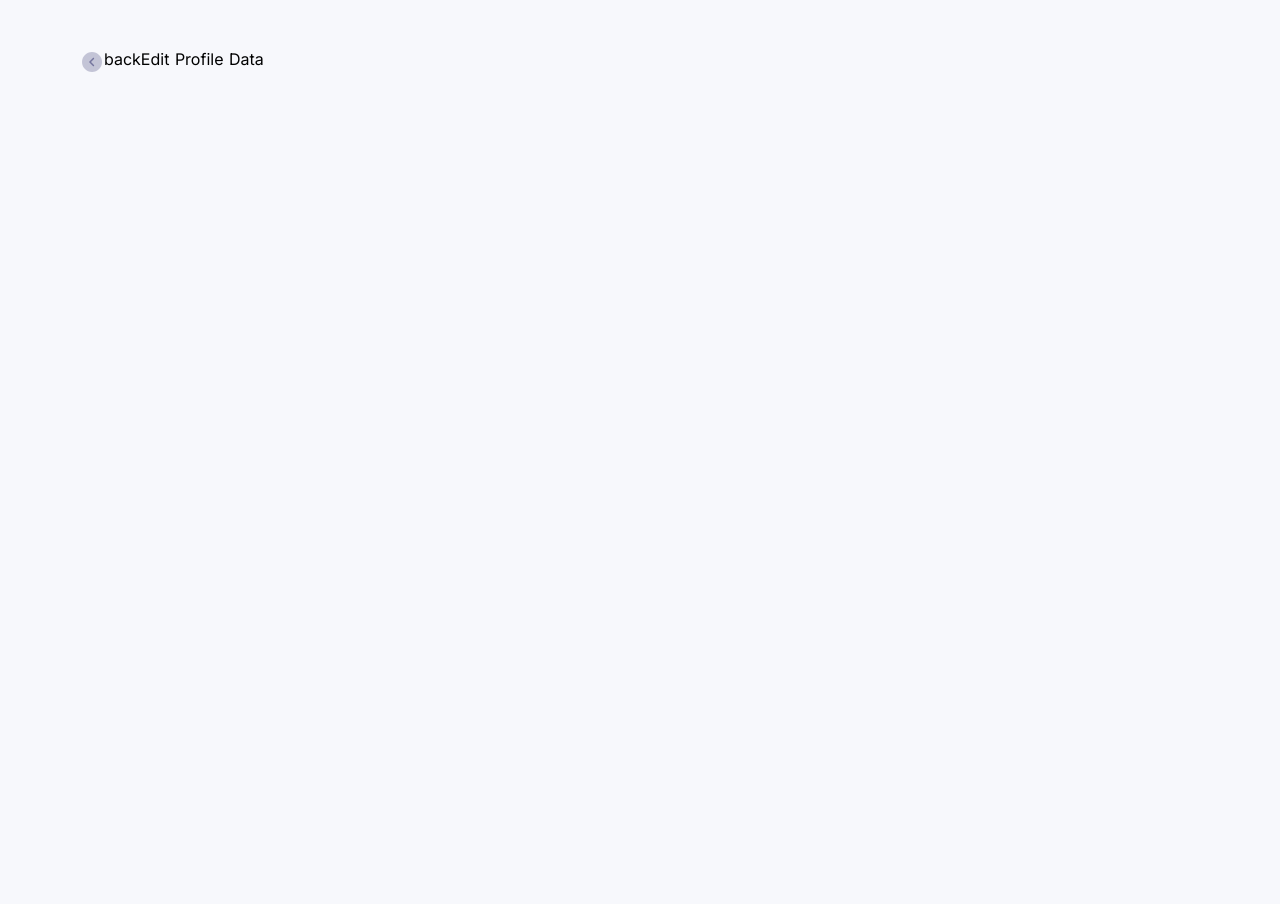
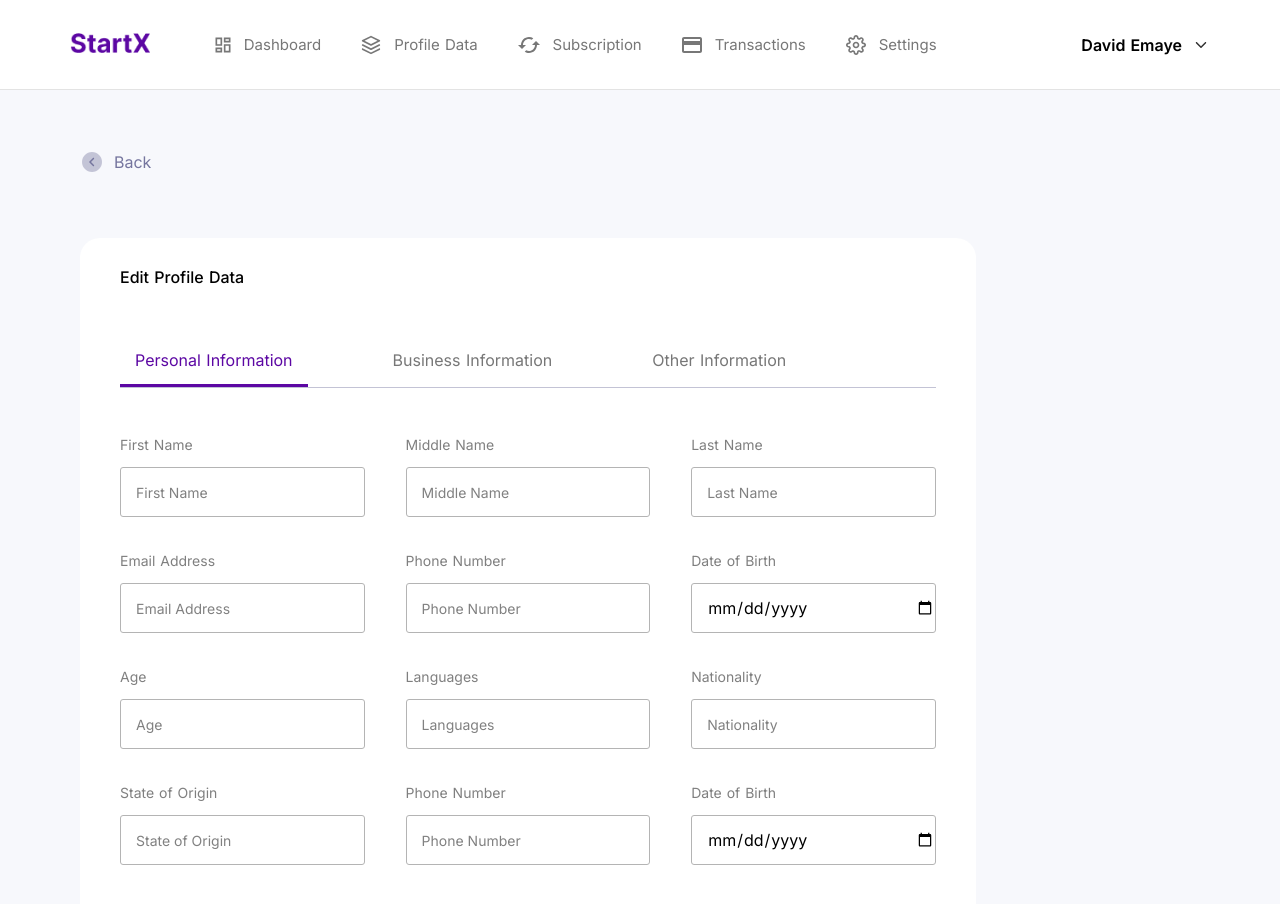
Before and after one commit to Emodot/startx, a Nuxt app: page /profile-data/edit in a window 1280 px wide. Shown: the top 904 px of the page. Before the commit the page ends 800 px from the top, so only its background shows below. Built offline with nearby package versions, Linux system fonts and the light colour scheme.

Commit message:
developing edit page

```diff
--- a/components/Forms/PersonalInfo.vue
+++ b/components/Forms/PersonalInfo.vue
@@ -0,0 +1,123 @@
+<template>
+  <div class="ctn">
+    <div class="row">
+      <div class="input-ctn">
+        <p class="label">
+          First Name
+        </p>
+        <input v-model="first_name" type="text" class="input" placeholder="First Name">
+      </div>
+      <div class="input-ctn">
+        <p class="label">
+          Middle Name
+        </p>
+        <input v-model="middle_name" type="text" class="input" placeholder="Middle Name">
+      </div>
+      <div class="input-ctn">
+        <p class="label">
+          Last Name
+        </p>
+        <input v-model="last_name" type="text" class="input" placeholder="Last Name">
+      </div>
+    </div>
+    <div class="row">
+      <div class="input-ctn">
+        <p class="label">
+          Email Address
+        </p>
+        <input v-model="email" type="text" class="input" placeholder="Email Address">
+      </div>
+      <div class="input-ctn">
+        <p class="label">
+          Phone Number
+        </p>
+        <input v-model="phone" type="text" class="input" placeholder="Phone Number">
+      </div>
+      <div class="input-ctn">
+        <p class="label">
+          Date of Birth
+        </p>
+        <input v-model="dob" type="date" class="input" placeholder="Date of Birth">
+      </div>
+    </div>
+    <div class="row">
+      <div class="input-ctn">
+        <p class="label">
+          Age
+        </p>
+        <input v-model="age" type="text" class="input" placeholder="Age">
+      </div>
+      <div class="input-ctn">
+        <p class="label">
+          Languages
+        </p>
+        <input v-model="languages" type="text" class="input" placeholder="Languages">
+      </div>
+      <div class="input-ctn">
+        <p class="label">
+          Nationality
+        </p>
+        <input v-model="nationality" type="text" class="input" placeholder="Nationality">
+      </div>
+    </div>
+    <div class="row">
+      <div class="input-ctn">
+        <p class="label">
+          State of Origin
+        </p>
+        <input v-model="state" type="text" class="input" placeholder="State of Origin">
+      </div>
+      <div class="input-ctn">
+        <p class="label">
+          Phone Number
+        </p>
+        <input v-model="phone" type="text" class="input" placeholder="Phone Number">
+      </div>
+      <div class="input-ctn">
+        <p class="label">
+          Date of Birth
+        </p>
+        <input v-model="dob" type="date" class="input" placeholder="Date of Birth">
+      </div>
+    </div>
+  </div>
+</template>
+
+<script>
+export default {
+
+}
+</script>
+
+<style scoped>
+.row {
+  display: flex;
+  justify-content: space-between;
+  width: 100%;
+  margin-bottom: 35px;
+}
+
+.input-ctn {
+  flex-basis: 30%;
+}
+
+.label {
+  color: rgba(0, 0, 0, 0.500);
+  margin-bottom: 13px;
+  font-size: 14px;
+}
+
+.input {
+  height: 50px;
+  width: 100%;
+  border: 1px solid #B4B4B4;
+  outline: none;
+  border-radius: 3px;
+  padding-left: 15px;
+}
+
+::placeholder {
+  font-size: 14px;
+  color: #818181;
+}
+</style>
--- a/pages/profile-data/edit.vue
+++ b/pages/profile-data/edit.vue
@@ -1,15 +1,41 @@
 <template>
   <div class="container">
-    <div class="back">
+    <div class="back" @click="window.history.back()">
       <svg width="24" height="24" viewBox="0 0 24 24" fill="none" xmlns="http://www.w3.org/2000/svg">
         <path opacity="0.4" d="M12 22.0002C6.485 22.0002 2 17.5142 2 12.0002C2 6.48621 6.485 2.00021 12 2.00021C17.514 2.00021 22 6.48621 22 12.0002C22 17.5142 17.514 22.0002 12 22.0002" fill="#75759E" />
         <path d="M13.4425 16.2209C13.2515 16.2209 13.0595 16.1479 12.9135 16.0019L9.42652 12.5319C9.28552 12.3909 9.20652 12.1999 9.20652 11.9999C9.20652 11.8009 9.28552 11.6099 9.42652 11.4689L12.9135 7.99692C13.2065 7.70492 13.6805 7.70492 13.9735 7.99892C14.2655 8.29292 14.2645 8.76792 13.9715 9.05992L11.0185 11.9999L13.9715 14.9399C14.2645 15.2319 14.2655 15.7059 13.9735 15.9999C13.8275 16.1479 13.6345 16.2209 13.4425 16.2209" fill="#75759E" />
       </svg>
-      <p>back</p>
-      <div class="inner">
-        <p class="head">
-          Edit Profile Data
-        </p>
+      <p>Back</p>
+    </div>
+    <div class="inner">
+      <p class="head">
+        Edit Profile Data
+      </p>
+      <div class="inner-tab">
+        <div
+          :class="activeTab.includes('personal') ? 'active' : 'inactive'"
+          class="tab"
+          @click="activeTab = 'personal'"
+        >
+          Personal Information
+        </div>
+        <div
+          :class="activeTab.includes('business') ? 'active' : 'inactive'"
+          class="tab"
+          @click="activeTab = 'business'"
+        >
+          Business Information
+        </div>
+        <div
+          :class="activeTab.includes('other') ? 'active' : 'inactive'"
+          class="tab"
+          @click="activeTab = 'other'"
+        >
+          Other Information
+        </div>
+      </div>
+      <div v-if="activeTab == 'personal'" class="tab-1">
+        <FormsPersonalInfo />
       </div>
     </div>
   </div>
@@ -17,7 +43,12 @@
 
 <script>
 export default {
-
+  layout: 'MainLayout',
+  data () {
+    return {
+      activeTab: 'personal'
+    }
+  }
 }
 </script>
 
@@ -28,5 +59,45 @@ export default {
 
 .back {
   display: flex;
+  align-items: center;
+}
+
+.back p {
+  margin-left: 10px;
+  color: #75759E;
+}
+
+.inner {
+  margin-top: 4rem;
+  width: 80%;
+  background-color: #fff;
+  border-radius: 20px;
+  padding: 30px 40px;
+}
+
+.head {
+  font-weight: 500;
+}
+
+.inner .active {
+  color: #5C07A3 !important;
+  border-bottom: 3px solid #5C07A3;
+}
+
+.inner-tab {
+  display: flex;
+  margin-top: 50px;
+  border-bottom: 1px solid #75759e6e;
+}
+
+.inner .tab{
+  padding: 15px;
+  cursor: pointer;
+  margin-right: 70px;
+  color: #777777;
+}
+
+.tab-1 {
+  padding-top: 3rem;
 }
 </style>
--- a/pages/profile-data/index.vue
+++ b/pages/profile-data/index.vue
@@ -16,7 +16,7 @@
             </p>
           </div>
           <div class="con-rhs">
-            <button class="edit-btn">
+            <button class="edit-btn" @click="$router.push('/profile-data/edit')">
               <svg width="14" height="14" viewBox="0 0 14 14" fill="none" xmlns="http://www.w3.org/2000/svg">
                 <path fill-rule="evenodd" clip-rule="evenodd" d="M11.4005 0C11.2061 0 11.0039 0.077767 10.8562 0.225524L9.43304 1.64866L12.3493 4.56492L13.7724 3.14179C14.0757 2.83849 14.0757 2.34856 13.7724 2.04527L11.9527 0.225524C11.7972 0.0699903 11.6027 0 11.4005 0ZM8.60103 4.68159L9.31648 5.39704L2.2708 12.4427H1.55534V11.7273L8.60103 4.68159ZM0 11.0817L8.60103 2.48072L11.5173 5.39698L2.91626 13.998H0V11.0817Z" fill="white" />
               </svg>
```
